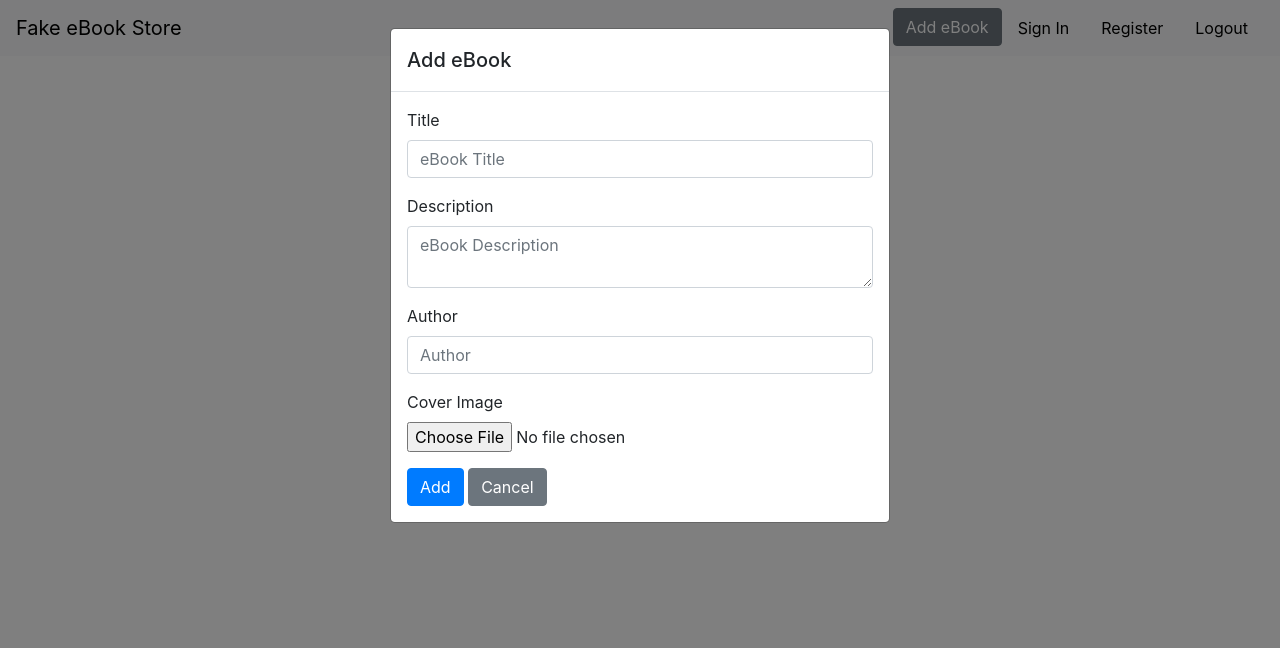
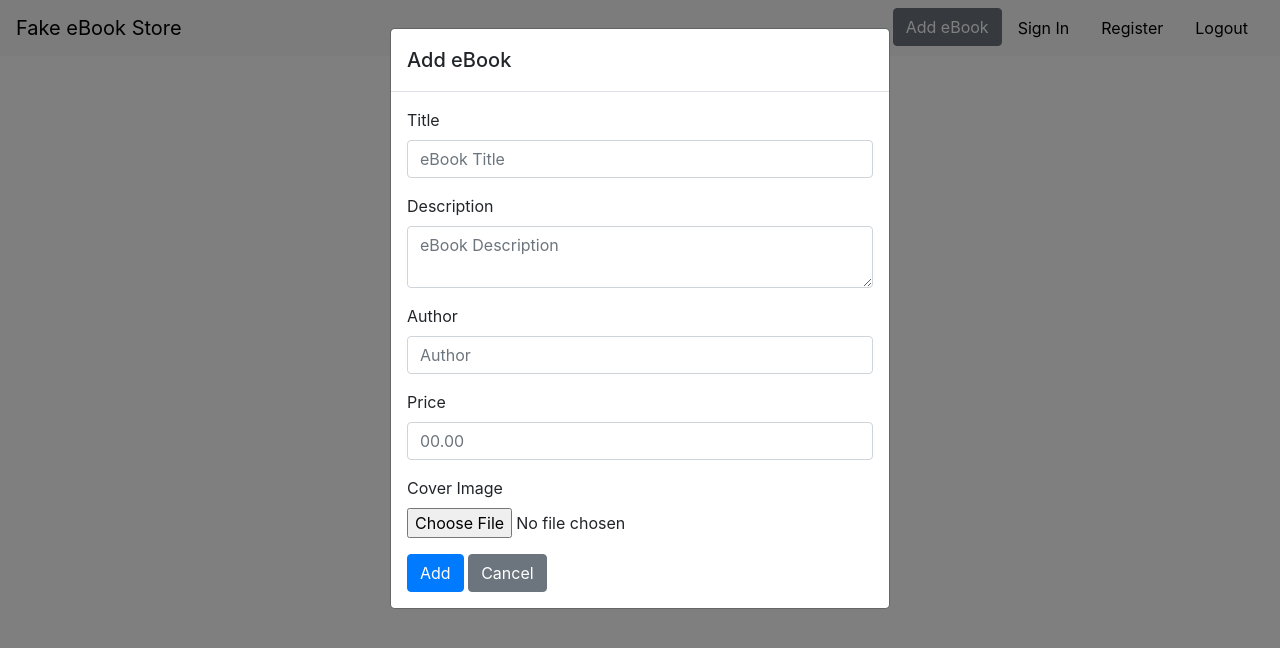
Before and after one commit to jaydonhashimoto/full-stack-ecommerce, a React (Create React App) app in the folder client/: page /ebook in a window 1280 px wide. Both pictures are taken after a click on the button "Add eBook". Shown: the top 648 px of the page. Built offline with nearby package versions, Linux system fonts and the light colour scheme.

Commit message:
added price

```diff
--- a/client/src/components/AddEBookModal.js
+++ b/client/src/components/AddEBookModal.js
@@ -37,6 +37,10 @@ export class AddEBookModal extends Component {
                                 <Input type="text" name="author" placeholder="Author" />
                             </FormGroup>
                             <FormGroup>
+                                <Label for="price">Price</Label>
+                                <Input type="text" name="price" placeholder="00.00" />
+                            </FormGroup>
+                            <FormGroup>
                                 <Label for="img">Cover Image</Label>
                                 <Input type="file" name="img" />
                             </FormGroup>
```
